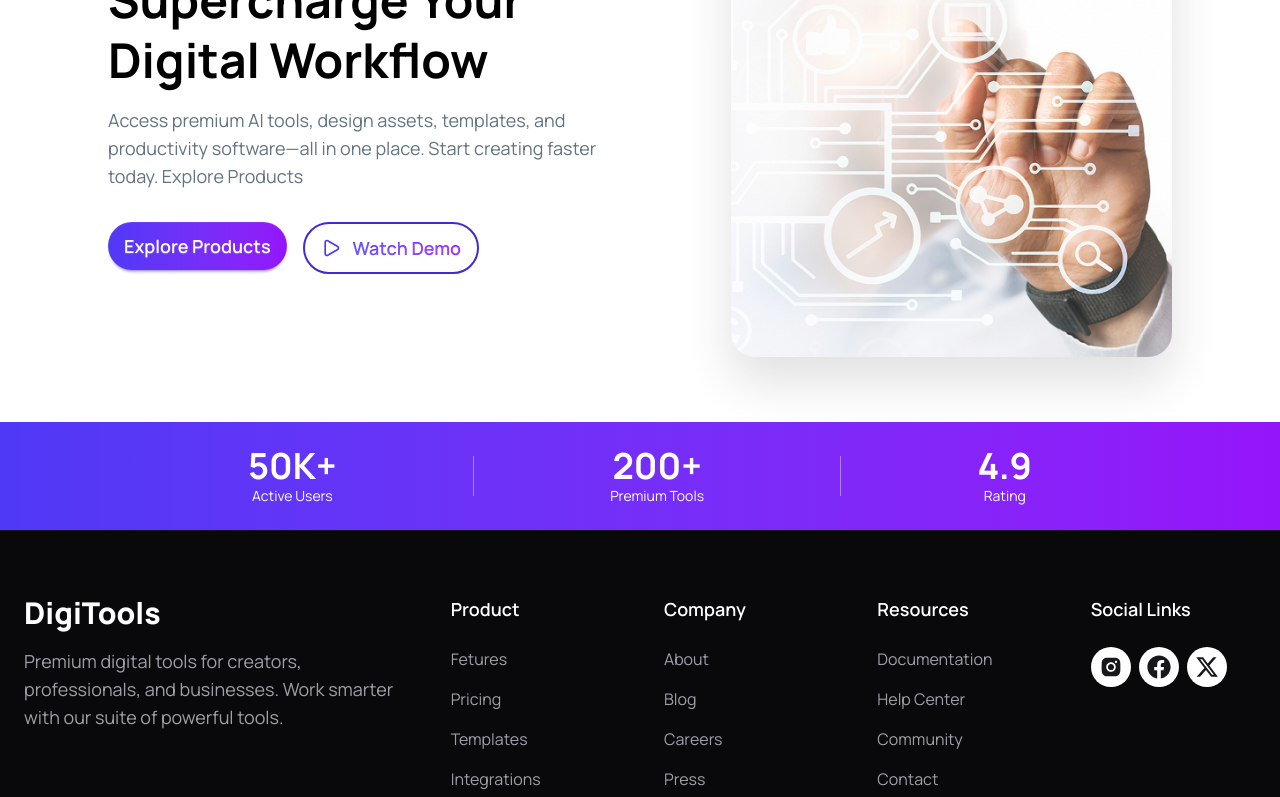
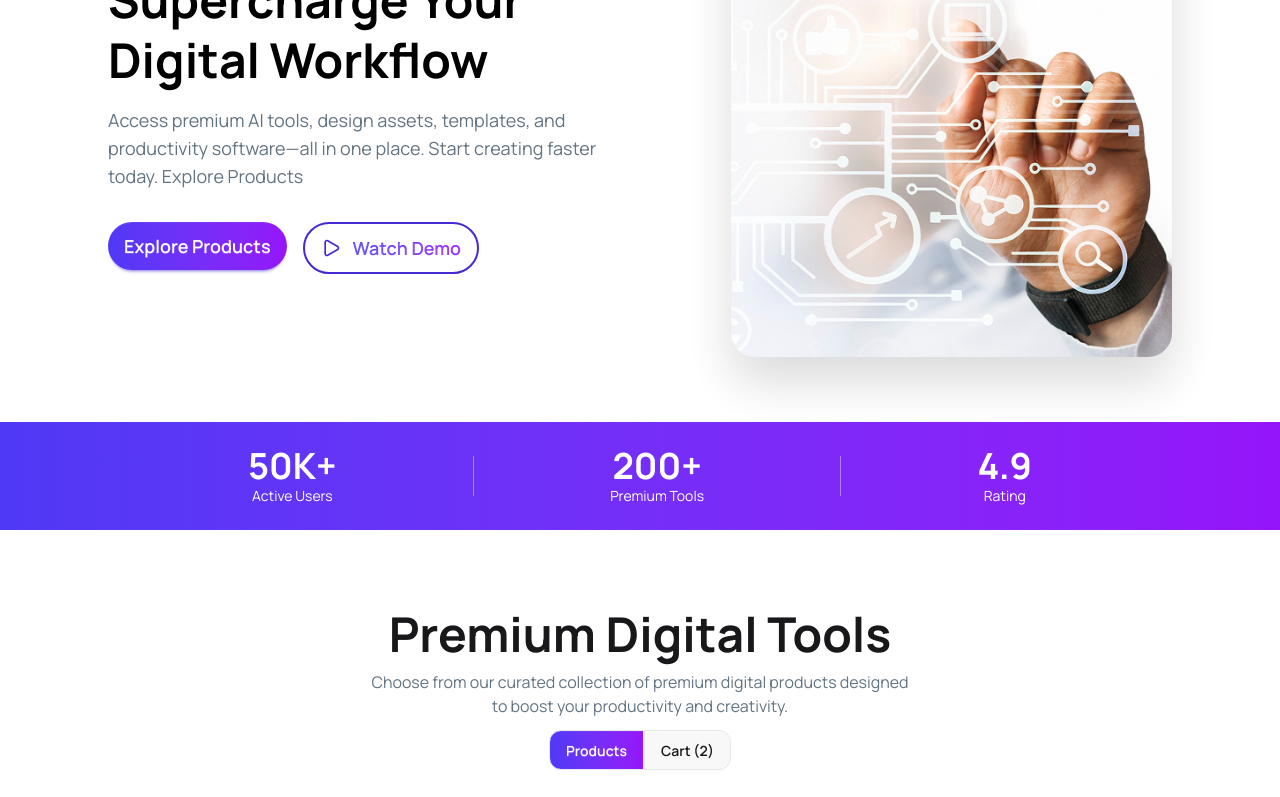
Before and after one commit to joti14/digitools-platform, a React (Vite) app: page / in a window 1280 px wide. Shown: the part 300-1097 px from the top of the page. Built offline with nearby package versions, Linux system fonts and the light colour scheme.

Commit message:
dynamically added fake data in products card

```diff
--- /dev/null
+++ b/public/products.json
@@ -0,0 +1,122 @@
+[
+  {
+    "id": 1,
+    "name": "AI Writing Pro",
+    "description": "Generate high-quality articles, ads, and social content in seconds with advanced AI writing tools.",
+    "price": 29,
+    "period": "monthly",
+    "tag": "Best Seller",
+    "tagType": "best-seller",
+    "features": [
+      "Unlimited AI generations",
+      "50+ writing templates",
+      "Grammar checker"
+    ],
+    "icon": "../src/assets/products/writing_2327400 1.png"
+  },
+  {
+    "id": 2,
+    "name": "Design Templates Pack",
+    "description": "Access a premium library of modern templates for social media, branding, and presentations.",
+    "price": 49,
+    "period": "one-time",
+    "tag": "Popular",
+    "tagType": "popular",
+    "features": [
+      "2000+ templates",
+      "Commercial license",
+      "Monthly updates"
+    ],
+    "icon": "../src/assets/products/design-tool.png"
+  },
+  {
+    "id": 3,
+    "name": "Premium Stock Assets",
+    "description": "Download high-quality royalty-free photos, videos, illustrations, and mockups for any project.",
+    "price": 19,
+    "period": "monthly",
+    "tag": "New",
+    "tagType": "new",
+    "features": [
+      "10M+ premium assets",
+      "Commercial use",
+      "No attribution required"
+    ],
+    "icon": "../src/assets/products/camera.png"
+  },
+  {
+    "id": 4,
+    "name": "Automation Toolkit",
+    "description": "Automate repetitive tasks and connect your favorite apps to boost productivity.",
+    "price": 79,
+    "period": "yearly",
+    "tag": "Popular",
+    "tagType": "popular",
+    "features": [
+      "50+ ready automations",
+      "API integrations",
+      "Custom workflow builder"
+    ],
+    "icon": "../src/assets/products/operation.png"
+  },
+  {
+    "id": 5,
+    "name": "Resume Builder Pro",
+    "description": "Create ATS-friendly resumes and cover letters with professional templates and smart suggestions.",
+    "price": 15,
+    "period": "one-time",
+    "tag": "New",
+    "tagType": "new",
+    "features": [
+      "100+ resume templates",
+      "ATS optimization",
+      "Export to PDF"
+    ],
+    "icon": "../src/assets/products/portfolio.png"
+  },
+  {
+    "id": 6,
+    "name": "Social Media Content Kit",
+    "description": "Everything you need to plan, design, and publish social media content across platforms.",
+    "price": 39,
+    "period": "monthly",
+    "tag": "Best Seller",
+    "tagType": "best-seller",
+    "features": [
+      "5000+ content assets",
+      "Post scheduler",
+      "Performance analytics"
+    ],
+    "icon": "../src/assets/products/social-media.png"
+  },
+  {
+    "id": 7,
+    "name": "Video Editing Suite",
+    "description": "Edit professional videos with transitions, effects, templates, and high-resolution export options.",
+    "price": 59,
+    "period": "yearly",
+    "tag": "Popular",
+    "tagType": "popular",
+    "features": [
+      "4K video export",
+      "100+ transitions",
+      "Built-in music library"
+    ],
+    "icon": "../src/assets/products/camera.png"
+  },
+  {
+    "id": 8,
+    "name": "Email Marketing Pro",
+    "description": "Launch smarter email campaigns with automation, audience segmentation, and real-time insights.",
+    "price": 24,
+    "period": "monthly",
+    "tag": "New",
+    "tagType": "new",
+    "features": [
+      "Drag-and-drop email builder",
+      "Audience segmentation",
+      "Campaign analytics"
+    ],
+    "icon": "../src/assets/products/writing_2327400 1.png"
+  }
+]
--- a/src/App.jsx
+++ b/src/App.jsx
@@ -1,8 +1,17 @@
+import { Suspense } from 'react'
 import './App.css'
 import Banner from './components/Banner/Banner'
 import Footer from './components/Footer/Footer'
 import Navbar from './components/Navbar/Navbar'
+import Products from './components/Products/Products'
 import Stats from './components/Stats/Stats'
+
+const fetchProducts = async () => {
+  const res = await fetch('/products.json');
+  return res.json();
+}
+
+const productPromise = fetchProducts();
 
 function App() {
 
@@ -12,6 +21,10 @@ function App() {
       <Banner></Banner>
       <Stats></Stats>
 
+      <Suspense fallback={<span className="loading loading-dots loading-lg"></span>}>
+        <Products productPromise={productPromise}></Products>
+      </Suspense>
+
       <Footer></Footer>
     </>
   )
--- a/src/components/Banner/Banner.jsx
+++ b/src/components/Banner/Banner.jsx
@@ -33,9 +33,9 @@ const Banner = () => {
                         <button className="btn btn-primary bg-linear-to-r from-[#4f39f6] to-[rgb(149,20,250)] outline-none border-none px-4 py-6 rounded-4xl font-semibold text-lg text-white">
                             Explore Products
                         </button>
-                        <button className="btn btn-primary btn-outline px-4 py-6 rounded-4xl font-semibold text-lg flex items-center gap-3 border-2">
-                            <Play className="w-5 h-5 text-[#4f39f6]" />
-                            <span className="bg-linear-to-r from-[#4f39f6] to-[#9514fa] bg-clip-text text-transparent">
+                        <button className="btn btn-primary btn-outline px-4 py-6 rounded-4xl font-semibold text-lg flex items-center gap-3 border-2 hover:bg-linear-to-r from-[#4f39f6] to-[rgb(149,20,250)] transition hover:text-white group">
+                            <Play className="w-5 h-5 text-[#4f39f6]group-hover:text-white" />
+                            <span className="bg-linear-to-r from-[#4f39f6] to-[#9514fa] bg-clip-text text-transparent group-hover:text-white">
                                 Watch Demo
                             </span>
                         </button>
--- /dev/null
+++ b/src/components/Products/PricingFeature.jsx
@@ -0,0 +1,14 @@
+import React from 'react';
+
+const PricingFeature = ({ feature }) => {
+
+    return (
+        <div>
+            <p className='flex items-center text-[#627382]'><svg xmlns="http://www.w3.org/2000/svg" className="size-4 me-2 inline-block text-success" fill="none" viewBox="0 0 24 24" stroke="currentColor"><path strokeLinecap="round" strokeLinejoin="round" strokeWidth="2" d="M5 13l4 4L19 7" /></svg>
+                {feature}
+            </p>
+        </div>
+    );
+};
+
+export default PricingFeature;
--- /dev/null
+++ b/src/components/Products/Product.jsx
@@ -0,0 +1,43 @@
+import React from 'react';
+import PricingFeature from './PricingFeature';
+
+
+const Product = ({ product }) => {
+    console.log(product)
+
+    const { icon, name, description, price, period, features, tag, tagType } = product;
+
+    return (
+        <div className="card w-96 bg-base-100 shadow-sm">
+            <div className="card-body space-y-2">
+                <span
+                    className={`absolute top-1 right-2 badge badge-xs text-sm p-2 ${tagType === 'best-seller'
+                            ? 'badge badge-soft badge-warning'
+                            : tagType === 'popular'
+                                ? 'badge badge-soft badge-primary'
+                                : tagType === 'new'
+                                    ? 'badge badge-soft badge-success'
+                                    : ''
+                        }`}
+                >
+                    {tag}
+                </span>
+                <img src={icon} alt="" className='w-8' />
+                <div className="space-y-3">
+                    <h2 className="text-3xl font-bold">{name}</h2>
+                    <p className='text-[#627382]'>{description}</p>
+                </div>
+                <h2 className="text-xl"><span className='font-bold'>${price}</span>/{period}</h2>
+
+                {
+                    features.map((feature, index) => <PricingFeature key={index} feature={feature}></PricingFeature>)
+                }
+                <div className="mt-6">
+                    <button className="btn btn-primary btn-block bg-linear-to-r from-[#4f39f6] to-[#9514fa] text-white border-none shadow-none">Buy Now</button>
+                </div>
+            </div>
+        </div>
+    );
+};
+
+export default Product;
--- /dev/null
+++ b/src/components/Products/Products.jsx
@@ -0,0 +1,30 @@
+import React, { use } from 'react';
+import Product from './Product';
+
+const Products = ({productPromise}) => {
+    const products = use(productPromise);
+    // console.log(products)
+    return (
+        <div className='max-w-7xl mx-auto py-20 space-y-3'>
+            <div className='text-center space-y-3'>
+                <h2 className='text-5xl font-bold'>Premium Digital Tools</h2>
+                <p className='text-[#627382]'>Choose from our curated collection of premium digital products designed <br /> to boost your productivity and creativity.</p>
+            </div>
+
+            {/* buttons */}
+            <div className='flex justify-center'>
+                <button className='btn bg-linear-to-r from-[#4f39f6] to-[#9514fa] rounded-r-none rounded-l-xl text-white'>Products</button>
+                <button className='btn rounded-l-none rounded-r-xl'>Cart (2)</button>
+            </div>
+
+            <div className='grid grid-cols-1 md:grid-cols-2 lg:grid-cols-3 gap-8 mt-10'>
+                {
+                    products.map(product => <Product key={product.id} product={product}></Product>)
+                }
+            </div>
+
+        </div>
+    );
+};
+
+export default Products;
```
Also changed, not shown: src/assets/products/camera.png (added).
